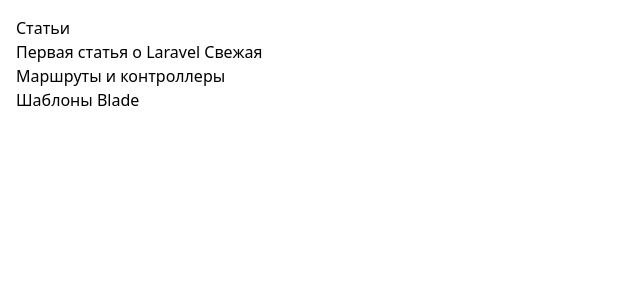
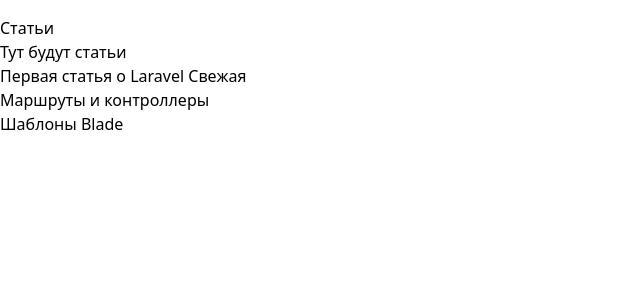
Before and after one commit to arnautovd/hexlet-laravel-blog, a Laravel app: page /articles in a window 1280 px wide. Shown: the top 300 px of the page, without its empty margins (0-640 px from the left). Run offline with Laravel 12, Linux system fonts and the light colour scheme; style sheets or scripts are compiled from the project's sources.

Commit message:
About and articles pages extend layout with header/content sections

```diff
--- a/resources/views/articles.blade.php
+++ b/resources/views/articles.blade.php
@@ -1,15 +1,11 @@
-<!doctype html>
-<html lang="{{ str_replace('_', '-', app()->getLocale()) }}">
-    <head>
-        <meta charset="utf-8">
-        <meta name="viewport" content="width=device-width, initial-scale=1">
-        <title>Laravel | Articles</title>
-        @vite('resources/css/app.css')
-    </head>
-    <body>
-        <div class="container mx-auto mt-4 px-4">
-            <!-- BEGIN (write your solution here) -->
-            <h1>Статьи</h1>
+@extends('layouts.app')
+
+@section('title', 'Статьи')
+
+@section('header', 'Статьи')
+
+@section('content')
+    <p>Тут будут статьи</p>
 
     @if (empty($articles))
         <p>Статей пока нет</p>
@@ -25,7 +21,4 @@
             @endforeach
         </ul>
     @endif
-            <!-- END -->
-        </div>
-    </body>
-</html>
+@endsection
```
Lines whose indentation alone changed are shown as unchanged.
